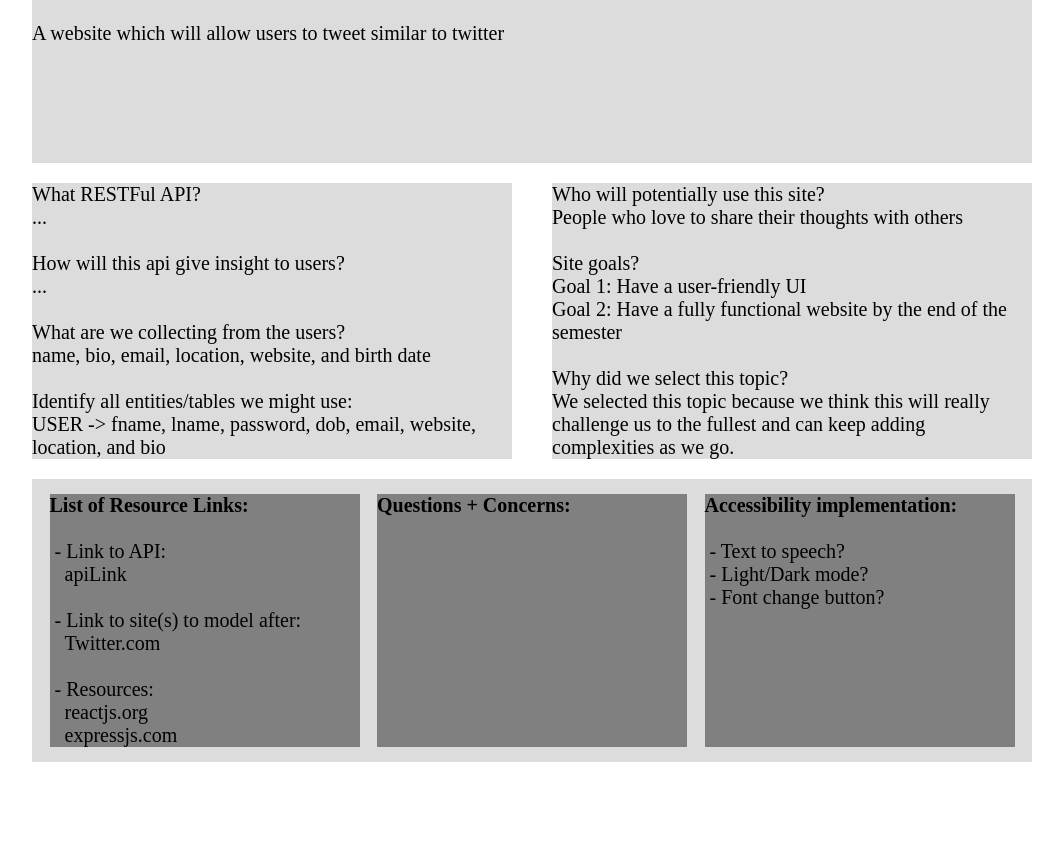
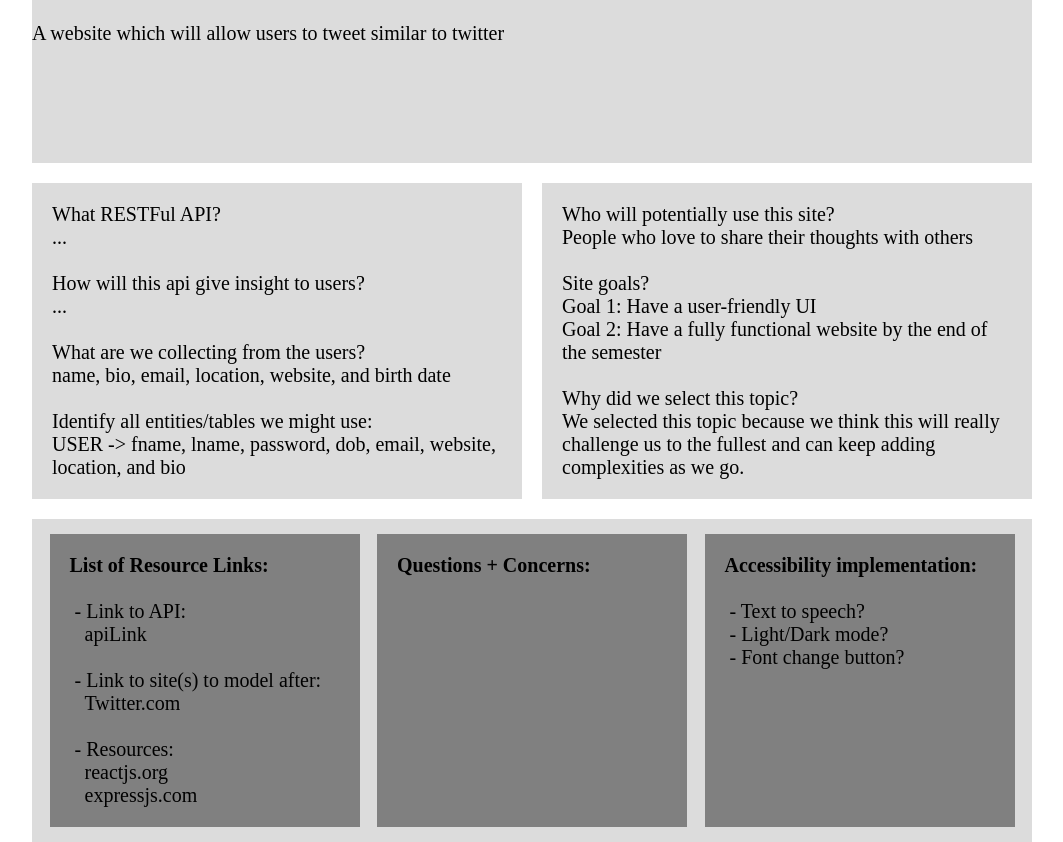
Before and after one commit to UIC-CS484/assignment-1---team-project-proposal-team-8, a plain HTML site: page proposal.html in a window 1280 px wide. Shown: the part 62-904 px from the top of the page, without its empty margins (108-1171 px from the left). Before the commit the page ends 833 px from the top, so only its background shows below. Drawn offline with Linux system fonts and the light colour scheme.

Commit message:
Staging (#10)
* Added details about project

* Change page color to black

* Updated headers for each box

* Added more detailed pull requst info

* Added padding to the boxes

```diff
--- a/css/styles.css
+++ b/css/styles.css
@@ -24,8 +24,9 @@
 }
 .mid-box {
     min-height: 200px;
-    width: 48%;
+    width: 45%;
     background-color: gainsboro;
+    padding: 20px;
 }
 .footer-container {
     background-color: gainsboro;
@@ -41,6 +42,7 @@
 }
 .footer-box {
     min-height: 98%;
-    width: 31%;
+    width: 27%;
+    padding: 20px;
     background-color: gray;
 }
```
